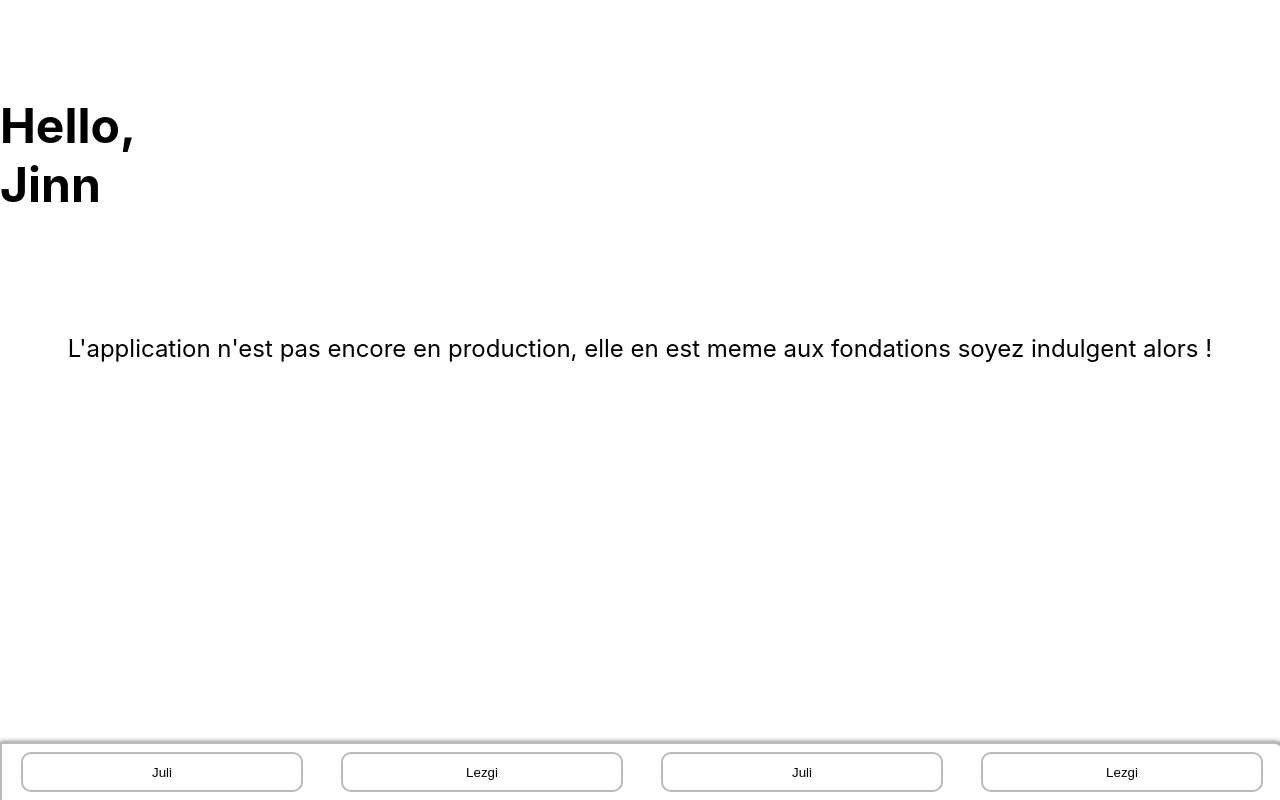
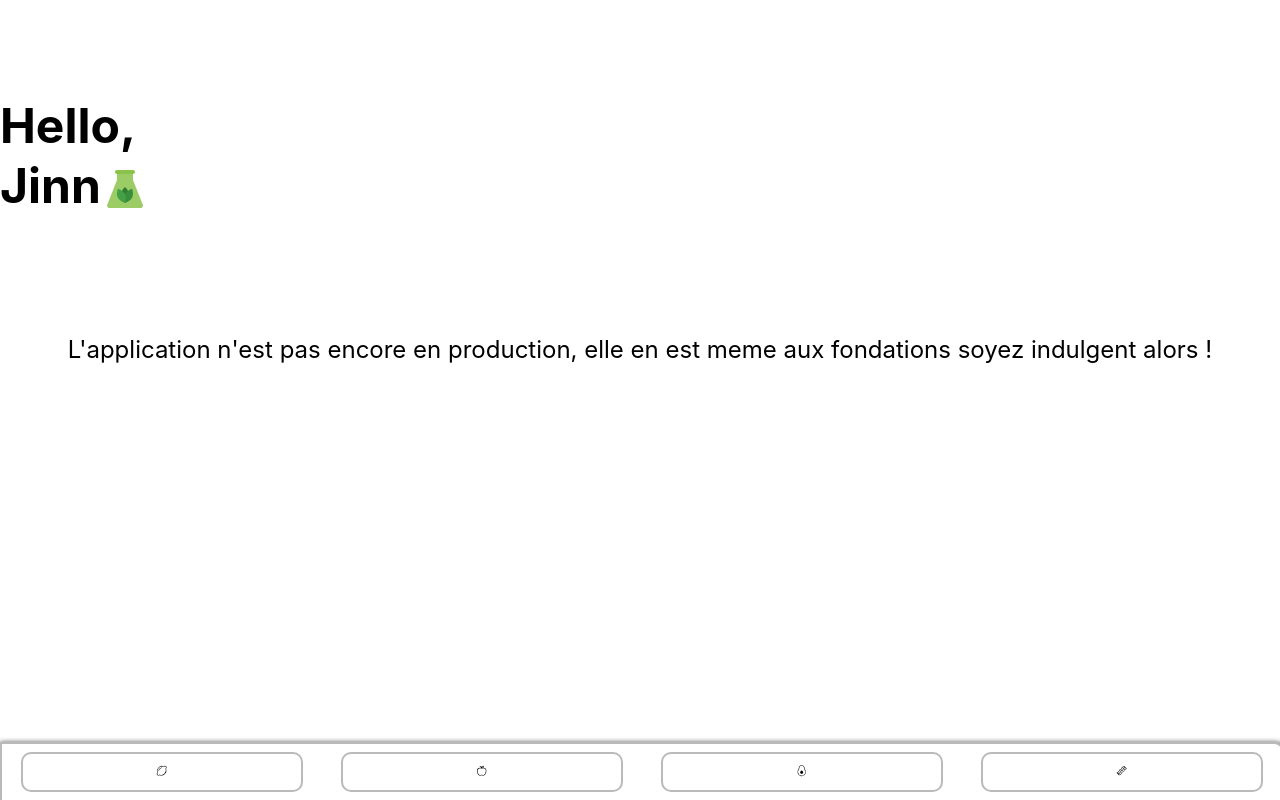
Before and after one commit to Nvmeless/my-app, a React (Create React App) app: page / in a window 1280 px wide. Built offline with nearby package versions, Linux system fonts and the light colour scheme.

Commit message:
✨Icons and json objects ✨

```diff
--- a/package.json
+++ b/package.json
@@ -8,6 +8,7 @@
     "@testing-library/user-event": "^13.5.0",
     "react": "^18.2.0",
     "react-dom": "^18.2.0",
+    "react-icons": "^4.6.0",
     "react-scripts": "5.0.1",
     "web-vitals": "^2.1.4"
   },
--- a/src/components/atoms/Header.jsx
+++ b/src/components/atoms/Header.jsx
@@ -3,6 +3,9 @@ import React from 'react';
 
 export const Header = (props) => {
     return (
-        <h1 id='header'>Hello,<br/>{props?.username}</h1>
+        <h1 id='header'>Hello,<br/>{props?.username}<span style={{
+            position: "relative",
+            top: 10
+        }}>{props?.icon}</span></h1>
     )
 };
--- a/src/components/molecules/Menu.jsx
+++ b/src/components/molecules/Menu.jsx
@@ -8,7 +8,7 @@ export const Menu = ({menus}) => {
     const makeMenu = () => {
 
         return menus.map(( menu ) => {
-            return (<MenuButton uri={menu.uri}>{menu.title}</MenuButton>)
+            return (<MenuButton uri={menu.uri}>{menu.icon ? menu.icon : menu.title}</MenuButton>)
         })
     }
 
--- a/src/components/templates/basic/Basic.jsx
+++ b/src/components/templates/basic/Basic.jsx
@@ -5,11 +5,13 @@ import { TextP } from '../../atoms/TextP';
 import { MenuButton } from '../../atoms/MenuButton';
 import './index.css'
 import { Menu } from '../../molecules/Menu';
+import { FcBiomass } from "react-icons/fc";
+import { CiLemon, CiBacon, CiAvocado, CiApple } from "react-icons/ci";
 
 export const Basic = () => {
     return (
         <>
-            <Header username="Jinn"></Header>
+            <Header username="Jinn" icon={<FcBiomass/>}></Header>
             <TextP>
                 L'application n'est pas encore en production, elle en est meme aux fondations soyez indulgent alors !
             </TextP>
@@ -20,10 +22,10 @@ export const Basic = () => {
                 <MenuButton uri={"Lezgo"} title={"Lezgo"} >Lezgo</MenuButton>
             </MenuBar> */}
             <Menu menus={[
-                {title:'Juli', uri:'lezgo'},
-                {title:'Lezgi', uri:'lezgo'},
-                {title:'Juli', uri:'lezgo'},
-                {title:'Lezgi', uri:'lezgo'},
+                {title:'Juli', uri:'lezgo', icon: (<CiLemon></CiLemon>)},
+                {title:'Lezgi', uri:'lezgo', icon: (<CiApple></CiApple>)},
+                {title:'Juli', uri:'lezgo', icon: (<CiAvocado></CiAvocado>)},
+                {title:'Lezgi', uri:'lezgo', icon: (<CiBacon></CiBacon>)},
                 ]}></Menu>
         </>
         )
```
Also changed, not shown: 1 other file (tests, documents, lock files or other folders).
